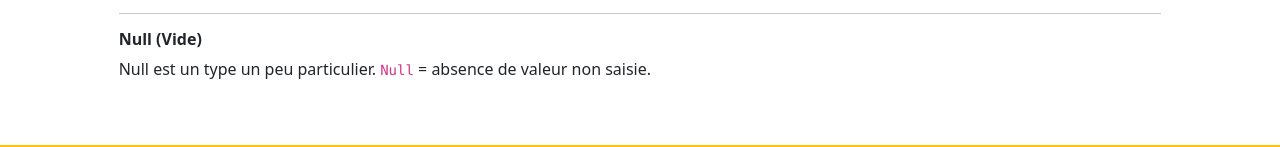
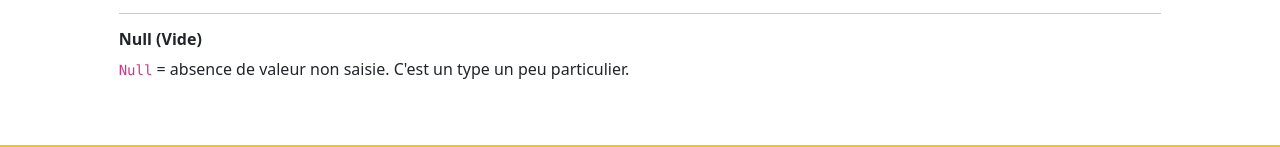
Before and after one commit to sema1369/Javascript, a plain HTML site: page A-les-bases/4-les-types-de-données.html in a window 1280 px wide. Shown: the part 1592-1739 px from the top of the page. Drawn offline with nearby package versions, Linux system fonts and the light colour scheme.

Commit message:
Update 4-les-types-de-données.html

```diff
--- a/A-les-bases/4-les-types-de-données.html
+++ b/A-les-bases/4-les-types-de-données.html
@@ -130,7 +130,7 @@
 
             <div class="col-12 col-md-10">
                 <h6 class="fw-bold">Null (Vide)</h6>
-                <p>Null est un type un peu particulier. <code>Null</code> = absence de valeur non saisie.</p>
+                <p><code>Null</code> = absence de valeur non saisie. C'est un type un peu particulier. </p>
             </div>
             <!-- Fin col -->
         </div>
```
